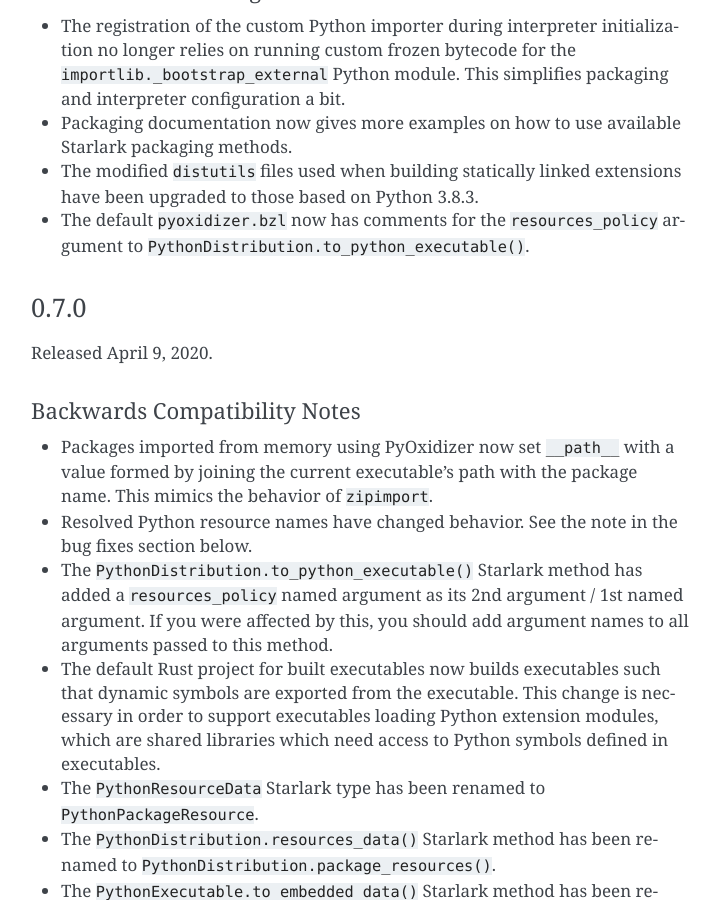
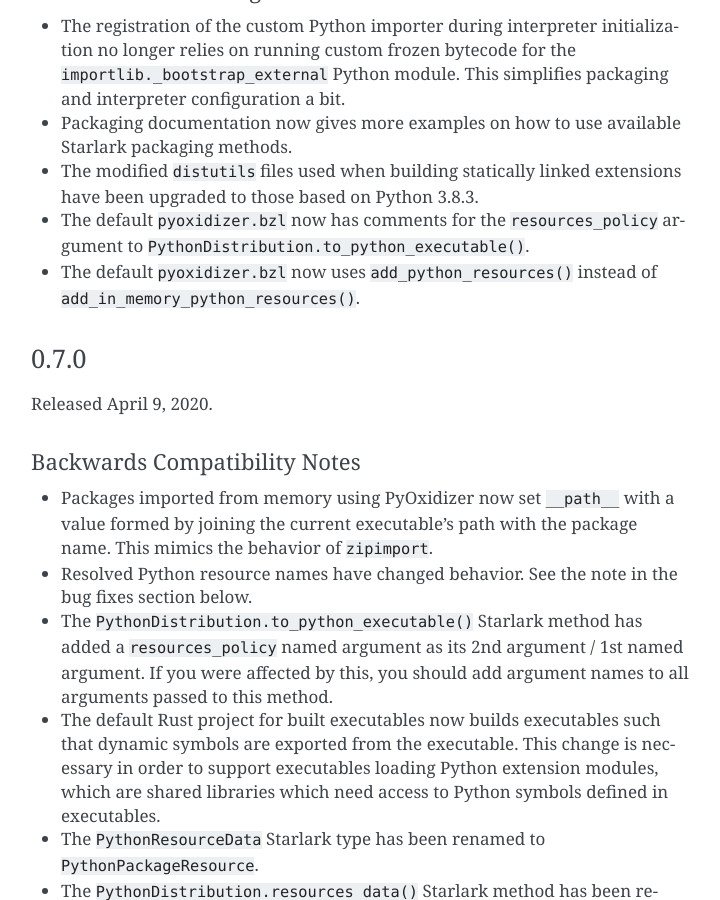
Before and after one commit to indygreg/PyOxidizer, a Sphinx documentation site: the page built from docs/history.rst, in a window 1280 px wide and 900 px high, scrolled down 2794 px. Shown: the whole window, without its empty margins (389-1109 px from the left). Built offline with Sphinx 7.4.7, drawn with Linux system fonts in a browser that asks for light colours; the version number is read from the project's files by our own code.

Commit message:
templates: add add_python_resources() instead of add_in_memory_python_resources()
add_python_resources() is more generic and respects the active resources policy.
I think it makes sense to use this by default in the auto-generated config file.

```diff
--- a/docs/history.rst
+++ b/docs/history.rst
@@ -140,6 +140,8 @@
   extensions have been upgraded to those based on Python 3.8.3.
 * The default ``pyoxidizer.bzl`` now has comments for the ``resources_policy``
   argument to ``PythonDistribution.to_python_executable()``.
+* The default ``pyoxidizer.bzl`` now uses ``add_python_resources()`` instead
+  of ``add_in_memory_python_resources()``.
 
 0.7.0
 -----
```
Also changed, not shown: 1 other file.
